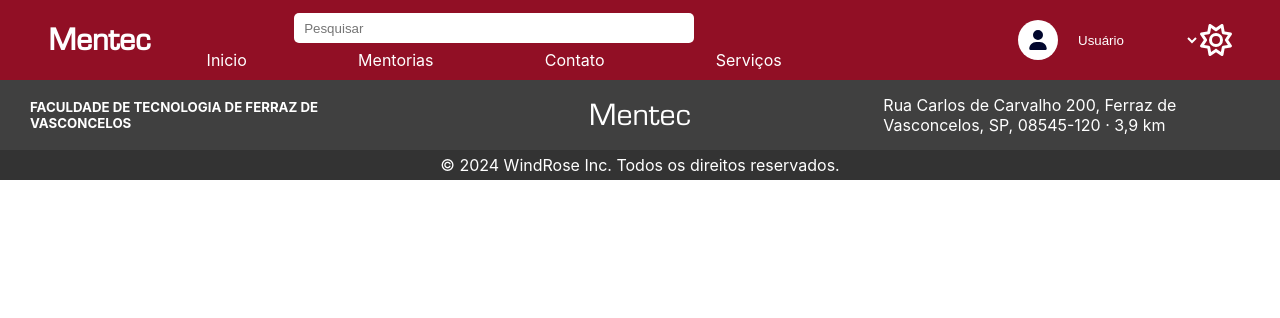
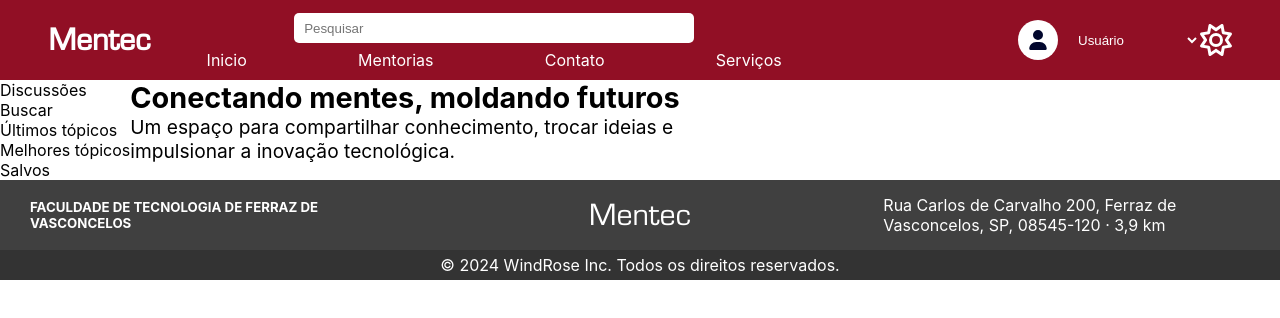
Before and after one commit to devGusta2/Mentec, a React (Create React App) app: page /Forum in a window 1280 px wide. Shown: the top 318 px of the page. Built offline with nearby package versions, Linux system fonts and the light colour scheme.

Commit message:
Forum page

```diff
--- a/src/Pages/Forum/index.js
+++ b/src/Pages/Forum/index.js
@@ -5,7 +5,26 @@ export default function Forum(){
     return(
         <div className={style.container}>
             <Header></Header>
-
+                <div className={style.mainLayout}>
+                    <div className={style.menu}>
+                        <ul>
+                            <li>Discussões</li>
+                            <li>Buscar</li>
+                            <li>Últimos tópicos</li>
+                            <li>Melhores tópicos</li>
+                            <li>Salvos</li>
+                        </ul>
+                    </div>
+                    <main>
+                        <div className={style.title}>
+                            <h3>Conectando mentes, moldando futuros</h3>
+                            <p>
+                                Um espaço para compartilhar conhecimento,
+                                trocar ideias e impulsionar a inovação tecnológica.
+                            </p>
+                        </div>
+                    </main>
+                </div>
             <Footer></Footer>
         </div>
     );
```
